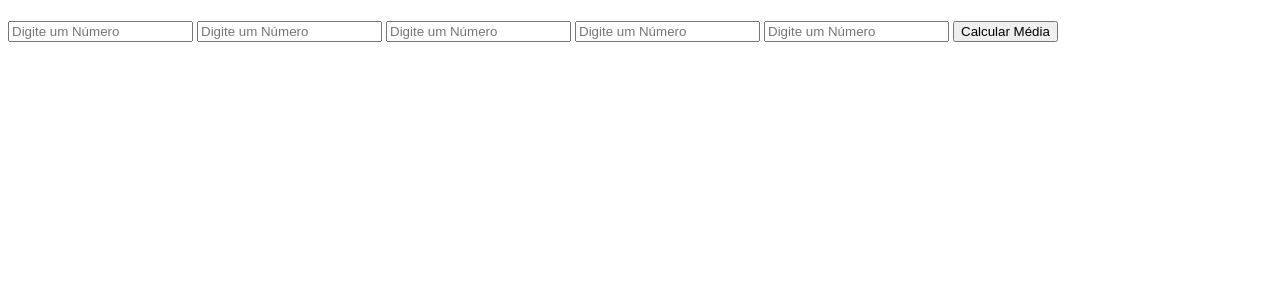
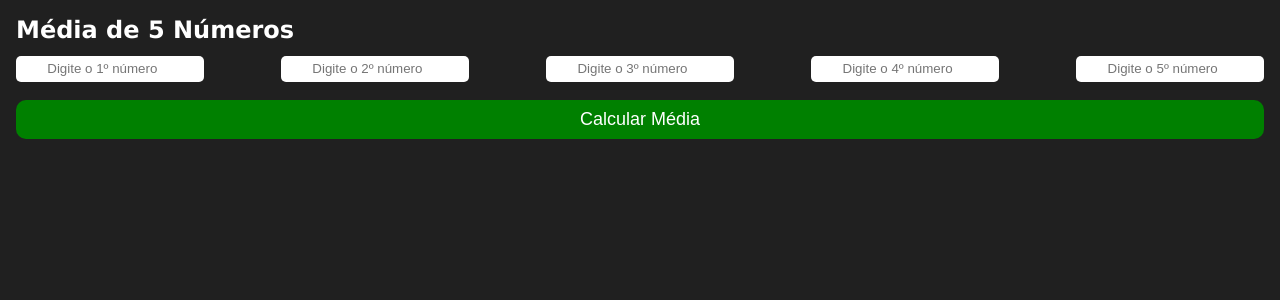
Before and after one commit to ggfrancagg/turma2023_85, a PHP site: page /average.php in a window 1280 px wide. Shown: the top 300 px of the page. Run offline with PHP 8.4, Linux system fonts and the light colour scheme.

Commit message:
Toques Finais aos Exercícios

```diff
--- a/Exercicios/Erick/average.php
+++ b/Exercicios/Erick/average.php
@@ -10,18 +10,66 @@
     <meta name="viewport" content="width=device-width, initial-scale=1.0">
     <title>Média de 5 Números</title>
     <style>
+        * {
+            margin: 0;
+            padding: 0;
+            box-sizing: border-box;
+        }
+
+        body {
+            background: #202020;
+            color: white;
+            font-family: Verdana;
+            padding: 1em;
+        }
+
+        form {
+            display: flex;
+            flex-direction: column;
+        }
+
+        form div {
+            display: flex;
+            justify-content: space-between;
+        }
+
+        input[type=number] {
+            padding: 0.4em;
+            border-radius: 5px;
+            border: none;
+            text-align: center;
+        }
+
         input[type=submit] {
             margin-top: 1em;
+            padding: 0.5em;
+            font-size: large;
+            color: white;
+            background: green;
+            border: none;
+            border-radius: 10px;
+            cursor: pointer;
+        }
+
+        h2 {
+            margin-bottom: 0.5em;
+        }
+
+        h1 {
+            margin-top: 1em;
+            text-align: center;
         }
     </style>
 </head>
 <body>
+    <h2>Média de 5 Números</h2>
+
     <form>
-        <input type="number" name="numbers[]" placeholder="Digite um Número" min="1" required>
-        <input type="number" name="numbers[]" placeholder="Digite um Número" min="1" required>
-        <input type="number" name="numbers[]" placeholder="Digite um Número" min="1" required>
-        <input type="number" name="numbers[]" placeholder="Digite um Número" min="1" required>
-        <input type="number" name="numbers[]" placeholder="Digite um Número" min="1" required>
+        <div>
+            <?php for ($i = 1; $i <= 5; $i++) { ?>
+                <input type="number" name="numbers[]" placeholder="Digite o <?= $i ?>&ordm; número" min="1" required>
+            <?php } ?>
+        </div>
 
         <input type="submit" value="Calcular Média">
     </form>
```
Also changed, not shown: Exercicios/Erick/sum.php (+14 -0 lines), Exercicios/Erick/tables.php (+14 -7 lines).
